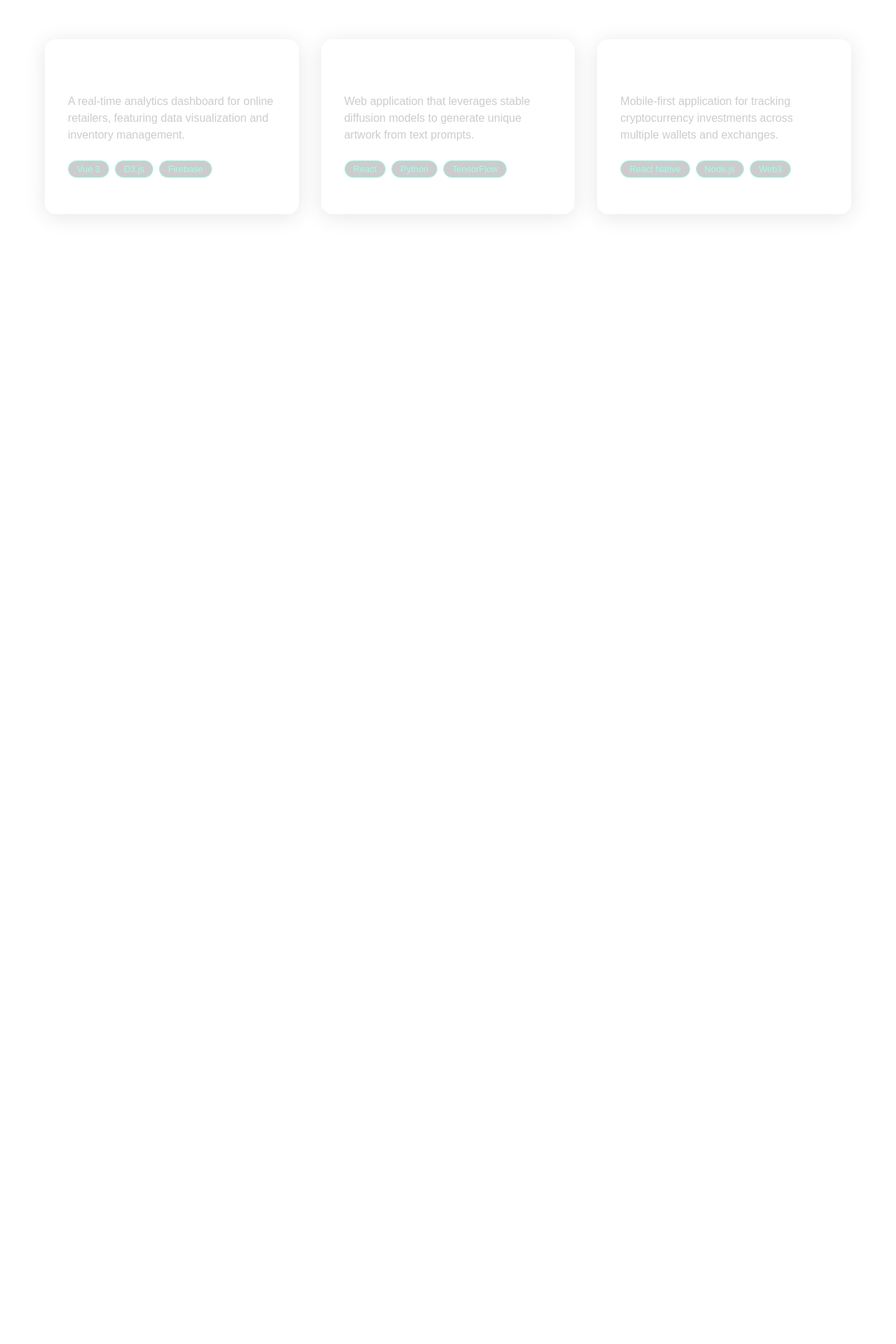
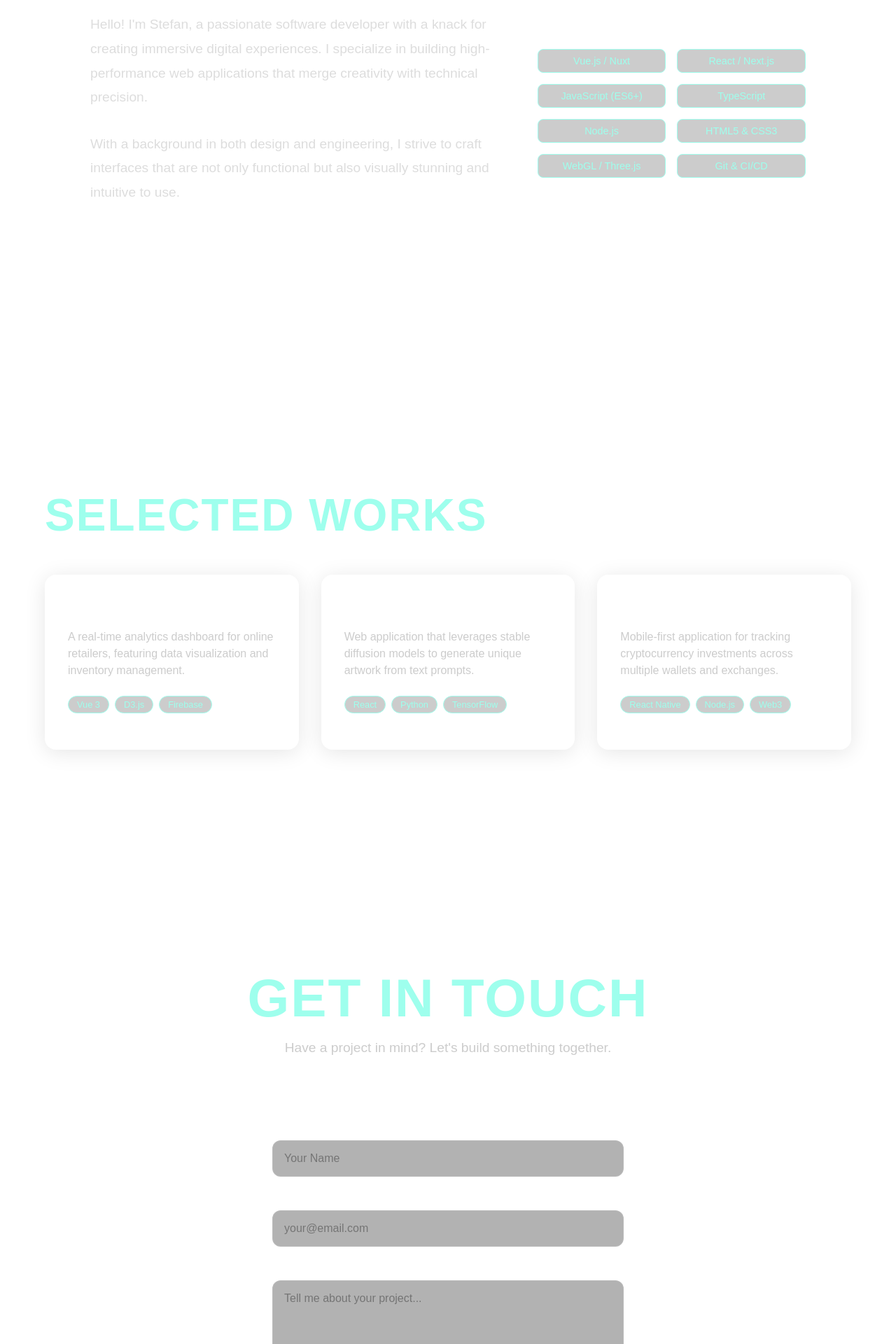
Before and after one commit to stefanedelman/portfolio, a Vue app: page / in a window 1280 px wide. Shown: the part 1580-3500 px from the top of the page at 70% size. Before the commit the page ends 2900 px from the top, so only its background shows below. Built offline with nearby package versions, Linux system fonts and the light colour scheme; a web font is replaced by a local one.

Commit message:
feat: Implement initial portfolio structure with Hero, About, and Contact sections.

```diff
--- a/src/App.vue
+++ b/src/App.vue
@@ -2,25 +2,25 @@
 import Hero from './components/Hero.vue';
 import ParticleBackground from './components/ParticleBackground.vue';
 import Projects from './components/Projects.vue';
+import About from './components/About.vue';
+import Contact from './components/Contact.vue';
 
 </script>
 
 <template>
-<ParticleBackground class="background"/>
-<Hero class="hero" />
-<Projects id="projects" />
-<div id="contact" style="height: 100vh;"></div> <!-- Placeholder for Contact -->
+    <ParticleBackground class="background" />
+    <Hero class="hero" />
+    <About />
+    <Projects id="projects" />
+    <Contact id="contact" />
 
 </template>
 
 <style scoped>
-
-.background{
+.background {
     position: fixed;
     top: 0;
     left: 0;
     z-index: -1000;
 }
-
-
 </style>
--- /dev/null
+++ b/src/components/About.vue
@@ -0,0 +1,142 @@
+<template>
+    <div class="about-container">
+        <div class="content-wrapper">
+            <h2 class="section-title">About Me</h2>
+            <div class="about-content">
+                <div class="text-column">
+                    <p class="bio">
+                        Hello! I'm Stefan, a passionate software developer with a knack for creating immersive digital
+                        experiences.
+                        I specialize in building high-performance web applications that merge creativity with technical
+                        precision.
+                    </p>
+                    <p class="bio">
+                        With a background in both design and engineering, I strive to craft interfaces that are not only
+                        functional
+                        but also visually stunning and intuitive to use.
+                    </p>
+                </div>
+                <div class="skills-column">
+                    <h3 class="skills-title">Tech Stack</h3>
+                    <ul class="skills-list">
+                        <li v-for="skill in skills" :key="skill">{{ skill }}</li>
+                    </ul>
+                </div>
+            </div>
+        </div>
+    </div>
+</template>
+
+<script setup>
+import { ref } from 'vue';
+
+const skills = ref([
+    "Vue.js / Nuxt",
+    "React / Next.js",
+    "JavaScript (ES6+)",
+    "TypeScript",
+    "Node.js",
+    "HTML5 & CSS3",
+    "WebGL / Three.js",
+    "Git & CI/CD"
+]);
+</script>
+
+<style scoped>
+.about-container {
+    padding: 6rem 4rem;
+    min-height: 80vh;
+    display: flex;
+    align-items: center;
+    justify-content: center;
+    position: relative;
+    z-index: 1;
+}
+
+.content-wrapper {
+    max-width: 1200px;
+    width: 100%;
+    background: rgba(255, 255, 255, 0.03);
+    border-radius: 24px;
+    padding: 4rem;
+    backdrop-filter: blur(10px);
+    -webkit-backdrop-filter: blur(10px);
+    border: 1px solid rgba(255, 255, 255, 0.05);
+}
+
+.section-title {
+    font-family: "Satoshi", sans-serif;
+    font-size: clamp(2.5rem, 6vw, 5rem);
+    color: var(--primary-color);
+    margin-bottom: 3rem;
+    text-transform: uppercase;
+    letter-spacing: 2px;
+    font-weight: 700;
+}
+
+.about-content {
+    display: grid;
+    grid-template-columns: 1.5fr 1fr;
+    gap: 4rem;
+}
+
+.bio {
+    font-family: "Satoshi", sans-serif;
+    font-size: 1.2rem;
+    line-height: 1.8;
+    color: #ddd;
+    margin-bottom: 2rem;
+}
+
+.skills-title {
+    font-family: "Satoshi", sans-serif;
+    font-size: 1.5rem;
+    color: #fff;
+    margin-bottom: 1.5rem;
+    text-transform: uppercase;
+    letter-spacing: 1px;
+}
+
+.skills-list {
+    list-style: none;
+    padding: 0;
+    display: grid;
+    grid-template-columns: repeat(auto-fill, minmax(140px, 1fr));
+    gap: 1rem;
+}
+
+.skills-list li {
+    font-family: "Satoshi", sans-serif;
+    color: var(--primary-color);
+    border: 1px solid rgba(var(--primary-rgb), 0.3);
+    /* Fallback if var not defined */
+    border: 1px solid var(--primary-color);
+    padding: 0.5rem 1rem;
+    border-radius: 8px;
+    text-align: center;
+    font-size: 0.9rem;
+    background: rgba(0, 0, 0, 0.2);
+    transition: all 0.3s ease;
+}
+
+.skills-list li:hover {
+    background: var(--primary-color);
+    color: #000;
+    transform: translateY(-2px);
+}
+
+@media (max-width: 768px) {
+    .about-content {
+        grid-template-columns: 1fr;
+        gap: 2rem;
+    }
+
+    .about-container {
+        padding: 4rem 2rem;
+    }
+
+    .content-wrapper {
+        padding: 2rem;
+    }
+}
+</style>
--- /dev/null
+++ b/src/components/Contact.vue
@@ -0,0 +1,228 @@
+<template>
+    <div class="contact-container" id="contact">
+        <div class="content-wrapper">
+            <h2 class="section-title">Get In Touch</h2>
+            <p class="subtitle">Have a project in mind? Let's build something together.</p>
+
+            <form @submit.prevent="submitForm" class="contact-form">
+                <div class="form-group">
+                    <label for="name">Name</label>
+                    <input type="text" id="name" v-model="form.name" :class="{ 'error': errors.name }"
+                        placeholder="Your Name">
+                    <span class="error-msg" v-if="errors.name">{{ errors.name }}</span>
+                </div>
+
+                <div class="form-group">
+                    <label for="email">Email</label>
+                    <input type="email" id="email" v-model="form.email" :class="{ 'error': errors.email }"
+                        placeholder="your@email.com">
+                    <span class="error-msg" v-if="errors.email">{{ errors.email }}</span>
+                </div>
+
+                <div class="form-group">
+                    <label for="message">Message</label>
+                    <textarea id="message" v-model="form.message" :class="{ 'error': errors.message }" rows="5"
+                        placeholder="Tell me about your project..."></textarea>
+                    <span class="error-msg" v-if="errors.message">{{ errors.message }}</span>
+                </div>
+
+                <button type="submit" class="submit-btn" :disabled="isSubmitting">
+                    <span v-if="!isSubmitting">Send Message</span>
+                    <span v-else>Sending...</span>
+                </button>
+
+                <div v-if="submitStatus" :class="['status-msg', submitStatus.type]">
+                    {{ submitStatus.message }}
+                </div>
+            </form>
+        </div>
+    </div>
+</template>
+
+<script setup>
+import { ref, reactive } from 'vue';
+
+const form = reactive({
+    name: '',
+    email: '',
+    message: ''
+});
+
+const errors = reactive({});
+const isSubmitting = ref(false);
+const submitStatus = ref(null);
+
+const validate = () => {
+    errors.name = !form.name ? 'Name is required' : '';
+    errors.email = !form.email ? 'Email is required' : !/^\S+@\S+\.\S+$/.test(form.email) ? 'Invalid email' : '';
+    errors.message = !form.message ? 'Message is required' : '';
+
+    return !errors.name && !errors.email && !errors.message;
+};
+
+const submitForm = async () => {
+    if (!validate()) return;
+
+    isSubmitting.value = true;
+    submitStatus.value = null;
+
+    // Simulate API call
+    setTimeout(() => {
+        isSubmitting.value = false;
+        submitStatus.value = {
+            type: 'success',
+            message: 'Message sent successfully! I will get back to you soon.'
+        };
+
+        // Reset form
+        form.name = '';
+        form.email = '';
+        form.message = '';
+
+        // Clear success message after 5 seconds
+        setTimeout(() => {
+            submitStatus.value = null;
+        }, 5000);
+    }, 1500);
+};
+</script>
+
+<style scoped>
+.contact-container {
+    padding: 6rem 4rem;
+    min-height: 100vh;
+    display: flex;
+    align-items: center;
+    justify-content: center;
+    position: relative;
+    z-index: 1;
+}
+
+.content-wrapper {
+    max-width: 600px;
+    width: 100%;
+}
+
+.section-title {
+    font-family: "Satoshi", sans-serif;
+    font-size: clamp(2.5rem, 6vw, 5rem);
+    color: var(--primary-color);
+    margin-bottom: 1rem;
+    text-transform: uppercase;
+    letter-spacing: 2px;
+    font-weight: 700;
+    text-align: center;
+}
+
+.subtitle {
+    font-family: "Satoshi", sans-serif;
+    color: #ccc;
+    text-align: center;
+    margin-bottom: 3rem;
+    font-size: 1.2rem;
+}
+
+.contact-form {
+    display: flex;
+    flex-direction: column;
+    gap: 1.5rem;
+    background: rgba(255, 255, 255, 0.03);
+    padding: 3rem;
+    border-radius: 24px;
+    backdrop-filter: blur(10px);
+    border: 1px solid rgba(255, 255, 255, 0.05);
+}
+
+.form-group {
+    display: flex;
+    flex-direction: column;
+    gap: 0.5rem;
+}
+
+label {
+    font-family: "Satoshi", sans-serif;
+    color: #fff;
+    font-size: 0.9rem;
+    margin-left: 0.5rem;
+}
+
+input,
+textarea {
+    background: rgba(0, 0, 0, 0.3);
+    border: 1px solid rgba(255, 255, 255, 0.1);
+    border-radius: 12px;
+    padding: 1rem;
+    color: #fff;
+    font-family: "Satoshi", sans-serif;
+    font-size: 1rem;
+    transition: all 0.3s ease;
+    outline: none;
+}
+
+input:focus,
+textarea:focus {
+    border-color: var(--primary-color);
+    background: rgba(0, 0, 0, 0.5);
+    box-shadow: 0 0 15px rgba(var(--primary-rgb), 0.1);
+}
+
+input.error,
+textarea.error {
+    border-color: #ff4444;
+}
+
+.error-msg {
+    color: #ff4444;
+    font-size: 0.8rem;
+    margin-left: 0.5rem;
+    font-family: "Satoshi", sans-serif;
+}
+
+.submit-btn {
+    margin-top: 1rem;
+    padding: 1rem;
+    background: var(--primary-color);
+    color: #000;
+    border: none;
+    border-radius: 12px;
+    font-family: "Satoshi", sans-serif;
+    font-weight: 700;
+    font-size: 1.1rem;
+    cursor: pointer;
+    transition: all 0.3s ease;
+}
+
+.submit-btn:hover:not(:disabled) {
+    transform: translateY(-2px);
+    box-shadow: 0 5px 20px rgba(var(--primary-rgb), 0.3);
+}
+
+.submit-btn:disabled {
+    opacity: 0.7;
+    cursor: not-allowed;
+}
+
+.status-msg {
+    margin-top: 1rem;
+    padding: 1rem;
+    border-radius: 8px;
+    text-align: center;
+    font-family: "Satoshi", sans-serif;
+}
+
+.status-msg.success {
+    background: rgba(0, 255, 136, 0.1);
+    color: #00ff88;
+    border: 1px solid #00ff88;
+}
+
+@media (max-width: 768px) {
+    .contact-container {
+        padding: 4rem 1rem;
+    }
+
+    .contact-form {
+        padding: 1.5rem;
+    }
+}
+</style>
--- a/src/components/Hero.vue
+++ b/src/components/Hero.vue
@@ -78,6 +78,7 @@ function scrollToSection(id) {
     display: flex;
     width: 50%;
     justify-content: space-around;
+    gap: 2rem;
     margin-top: 7rem;
 }
 
```
